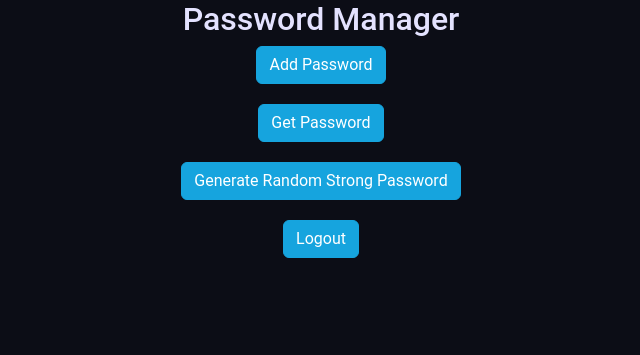
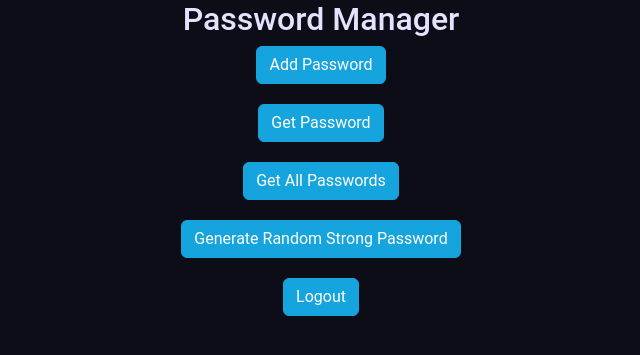
Before and after one commit to CS3I01-Cybersecurity-Team/Project, a Flask app: page / in a window 1280 px wide. Shown: the top 355 px of the page, without its empty margins (319-959 px from the left). Run offline with Flask 3, Linux system fonts and the light colour scheme; the visitor is signed in with stand-in values (Sample User, id 1); some libraries are stand-ins or nearby versions.

Commit message:
feat get all passwords

```diff
--- a/app.py
+++ b/app.py
@@ -133,6 +133,23 @@ def get_encrypted_password():
     encrypted_password = [byte for byte in password.encrypted_password]
     return jsonify({'success': True ,'encrypted_password': encrypted_password,'iv': iv})
 
+@app.route('/get-all-passwords', methods=['GET'])
+def get_all_passwords():
+    user_id = session.get('user_id')
+    passwords = Password.query.filter_by(user_id=user_id).all()
+    if not passwords:
+        return jsonify({'success': False, 'message':'No passwords registered'})
+    encrypted_passwords = []
+    ivs = []
+    app_names = []
+    for password in passwords:
+        iv = [byte for byte in password.iv]
+        ivs.append(iv)
+        encrypted_password = [byte for byte in password.encrypted_password]
+        encrypted_passwords.append(encrypted_password)
+        app_names.append(password.app_name)
+    return jsonify({'success': True, 'app_names': app_names, 'encrypted_passwords': encrypted_passwords, 'ivs': ivs})
+
 if __name__ == '__main__':
     app.secret_key = "test"
     app.run()
--- a/static/js/dashboard.js
+++ b/static/js/dashboard.js
@@ -5,6 +5,11 @@ document.getElementById('show-password-storage-form').addEventListener('click',
 
 document.getElementById('show-password-request-form').addEventListener('click', function() {
     var form = document.getElementById('password-request-form');
+    form.style.display = (form.style.display === 'none') ? 'block' : 'none';
+});
+
+document.getElementById('show-passwords-request-form').addEventListener('click', function() {
+    var form = document.getElementById('passwords-request-form');
     form.style.display = (form.style.display === 'none') ? 'block' : 'none';
 });
 
@@ -221,3 +226,116 @@ document.addEventListener("DOMContentLoaded", function() {
         randomPasswordContainer.textContent = "Random Password: " + passwordData.random_password
     })
 })
+
+document.addEventListener("DOMContentLoaded", function() {
+    const getAllPaswordsForm = document.getElementById("pass-form3")
+    const showPasswordsButton = document.getElementById("show-passwords-button");
+    const decryptedPasswordsContainer = document.getElementById("decrypted-passwords-container")
+    let finalPasswords = []
+    let appNames = []
+
+    getAllPaswordsForm.addEventListener("submit" , async function(event) {
+        event.preventDefault()
+
+        const allPasswordsResponse = await fetch('/get-all-passwords', {
+            method: 'GET'
+        });
+
+        const allPaswordsData = await allPasswordsResponse.json()
+
+        if(allPaswordsData.success == false){
+            window.alert(allPaswordsData.message)
+            showPasswordsButton.style.display = "none"
+        }else{
+            const saltResponse = await fetch('/get-salt', {
+                method: 'GET'
+            });
+
+            const usernameResponse = await fetch('/get-username', {
+                method: 'GET'
+            });
+
+            appNames = allPaswordsData.app_names
+            const saltData = await saltResponse.json()
+            const usernameData = await usernameResponse.json()
+
+            const textEncoder = new TextEncoder('iso-8859-1')
+
+            const username = usernameData.username
+            const encodedSalt = textEncoder.encode(saltData.salt)
+            const passwordBuffer = new TextEncoder().encode(sessionStorage.getItem('password') + localStorage.getItem(username + "-nonce"))
+
+            for (let i = 0; i<allPaswordsData.encrypted_passwords.length; ++i){
+                let final_password = ''
+                const key = await window.crypto.subtle.importKey(
+                    'raw',
+                    passwordBuffer,
+                    'PBKDF2',
+                    false,
+                    ['deriveBits']
+                )
+                .then(key => window.crypto.subtle.deriveBits(
+                    {
+                        name: 'PBKDF2',
+                        salt: new Uint8Array(encodedSalt),
+                        iterations: 600000,
+                        hash: {name: 'SHA-256'},
+                    },
+                    key,
+                    256
+                ));
+
+                const keyAlgorithm = { name: 'AES-GCM', length: 256 };
+                const derivedKey = await window.crypto.subtle.importKey(
+                    'raw',
+                    key,
+                    keyAlgorithm,
+                    true,
+                    ['encrypt', 'decrypt']
+                );
+
+                const encryptedPassword = Uint8Array.from(allPaswordsData.encrypted_passwords[i])
+                const iv = Uint8Array.from(allPaswordsData.ivs[i])
+
+                const decryptedData = await window.crypto.subtle.decrypt(
+                    {
+                        name: 'AES-GCM',
+                        iv: iv,
+                    },
+                    derivedKey,
+                    encryptedPassword
+                )
+                final_password = new TextDecoder().decode(new Uint8Array(decryptedData))
+                finalPasswords.push(final_password)
+            }
+        }
+
+        showPasswordsButton.style.display = "block";
+    })
+
+    let isMouseDown = false;
+
+    showPasswordsButton.addEventListener("mousedown", function() {
+        isMouseDown = true;
+        decryptedPasswordsContainer.style.display = "block";
+        let finalContent = "Decrypted Passwords:<br>";
+
+        for(let i = 0; i<finalPasswords.length; ++i){
+            finalContent += `${appNames[i]}: ${finalPasswords[i]}<br>`;
+        }
+        decryptedPasswordsContainer.innerHTML = finalContent;
+    });
+
+    showPasswordsButton.addEventListener("mouseup", function() {
+        isMouseDown = false;
+        decryptedPasswordsContainer.style.display = "none";
+        decryptedPasswordsContainer.textContent = `*******`;
+    });
+
+    showPasswordsButton.addEventListener("mouseout", function() {
+        if (isMouseDown) {
+            decryptedPasswordsContainer.style.display = "none";
+            decryptedPasswordsContainer.textContent = `*******`;
+        }
+    });
+})
--- a/templates/dashboard.html
+++ b/templates/dashboard.html
@@ -6,7 +6,8 @@
       <style>
          #generate-password-form,
          #password-storage-form,
-         #password-request-form {
+         #password-request-form,
+         #passwords-request-form {
          display: none;
          }
       </style>
@@ -34,7 +35,7 @@
          <div class="col-xl-3"  id="password-request-form">
             <div class="card">
                <div class="card-body">
-                  <form method="GET" action="/get_password" id="pass-form">
+                  <form method="GET" action="/get-encrypted-password" id="pass-form">
                      <div class="form-group">
                         <label for="website-name">App Name<span class="required"></span></label>
                         <input type="text" name="website-name" class="form-control" required><br>
@@ -43,6 +44,20 @@
                   </form>
                   <div><button id="show-password-button" class="btn btn-primary" style="display: none;">Show Password</button></div>
                   <div id="decrypted-password-container" style="display: none;"></div>
+               </div>
+            </div>
+         </div>
+         <div><button id="show-passwords-request-form" class="btn btn-secondary">Get All Passwords</button></div>
+         <div class="col-xl-3"  id="passwords-request-form">
+            <div class="card">
+               <div class="card-body">
+                  <form method="GET" action="/get-all-passwords" id="pass-form3">
+                     <div class="form-group">
+                        <input type="submit" class="btn btn-primary" value="Get Passwords">
+                     </div>
+                  </form>
+                  <div><button id="show-passwords-button" class="btn btn-primary" style="display: none;">Show Passwords</button></div>
+                  <div id="decrypted-passwords-container" style="display: none;"></div>
                </div>
             </div>
          </div>
```
